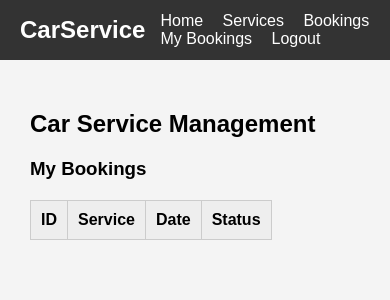
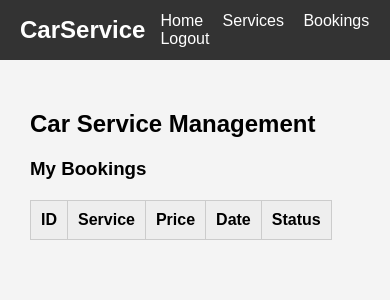
Before and after one commit to aryankale14/Sanjay_Project, a Flask app: page /my-bookings in a window 390 px wide. Shown: the top 300 px of the page. Run offline with Flask 3, Linux system fonts and the light colour scheme; the visitor is signed in with stand-in values (Sample User, id 1); lists and menus that the app fills with data are empty.

Commit message:
Enhance index.html with responsive design and booking info
Added viewport meta tag and improved booking display.

```diff
--- a/templates/index.html
+++ b/templates/index.html
@@ -4,6 +4,8 @@
 		<title>Car Service System</title>
 
 		<link rel="stylesheet" href="/static/css/style.css" />
+
+		<meta name="viewport" content="width=device-width, initial-scale=1" />
 	</head>
 
 	<body>
@@ -16,8 +18,9 @@
 				{% if session.get("role") == "admin" %}
 				<a href="/admin/services">Services</a>
 				<a href="/admin/bookings">Bookings</a>
+				{% endif %} {% if session.get("role") == "customer" %}
+				<a href="/my-bookings">My Bookings</a>
 				{% endif %} {% if session.get("user_id") %}
-				<a href="/my-bookings">My Bookings</a>
 				<a href="/logout">Logout</a>
 				{% endif %}
 			</div>
@@ -37,6 +40,8 @@
 
 				<button type="submit">Login</button>
 			</form>
+
+			<br />
 
 			<a href="/register">Register</a>
 
@@ -84,7 +89,7 @@
 				<tr>
 					<td>{{s.service_name}}</td>
 					<td>{{s.description}}</td>
-					<td>{{s.price}}</td>
+					<td>₹ {{s.price}}</td>
 					<td>{{s.category}}</td>
 
 					<td>
@@ -96,8 +101,6 @@
 			</table>
 
 			{% endif %} {% if page == "services" %}
-
-			<h3>Available Services</h3>
 
 			<h3>Available Services</h3>
 
@@ -116,7 +119,7 @@
 				<tr>
 					<td>{{s.service_name}}</td>
 					<td>{{s.description}}</td>
-					<td>{{s.price}}</td>
+					<td>₹ {{s.price}}</td>
 
 					<td>
 						<a
@@ -145,7 +148,7 @@
 				<tr>
 					<td>{{s.service_name}}</td>
 					<td>{{s.description}}</td>
-					<td>{{s.price}}</td>
+					<td>₹ {{s.price}}</td>
 
 					<td>
 						<a
@@ -174,7 +177,7 @@
 				<tr>
 					<td>{{s.service_name}}</td>
 					<td>{{s.description}}</td>
-					<td>{{s.price}}</td>
+					<td>₹ {{s.price}}</td>
 
 					<td>
 						<a
@@ -209,7 +212,15 @@
 					<td>{{b.user_id}}</td>
 					<td>{{b.service_id}}</td>
 					<td>{{b.date}}</td>
-					<td>{{b.status}}</td>
+					<td>
+						{% if b.status == "Pending" %}
+						<span class="status status-pending">Pending</span>
+						{% endif %} {% if b.status == "Approved" %}
+						<span class="status status-approved">Approved</span>
+						{% endif %} {% if b.status == "Completed" %}
+						<span class="status status-completed">Completed</span>
+						{% endif %}
+					</td>
 
 					<td>
 						<a href="/admin/update-booking/{{b.id}}/Approved">Approve</a> |
@@ -229,6 +240,7 @@
 				<tr>
 					<th>ID</th>
 					<th>Service</th>
+					<th>Price</th>
 					<th>Date</th>
 					<th>Status</th>
 				</tr>
@@ -237,9 +249,18 @@
 
 				<tr>
 					<td>{{b.id}}</td>
-					<td>{{b.service_id}}</td>
+					<td>{{b.service_name}}</td>
+					<td>₹ {{b.price}}</td>
 					<td>{{b.date}}</td>
-					<td>{{b.status}}</td>
+					<td>
+						{% if b.status == "Pending" %}
+						<span class="status status-pending">Pending</span>
+						{% endif %} {% if b.status == "Approved" %}
+						<span class="status status-approved">Approved</span>
+						{% endif %} {% if b.status == "Completed" %}
+						<span class="status status-completed">Completed</span>
+						{% endif %}
+					</td>
 				</tr>
 
 				{% endfor %}
```
